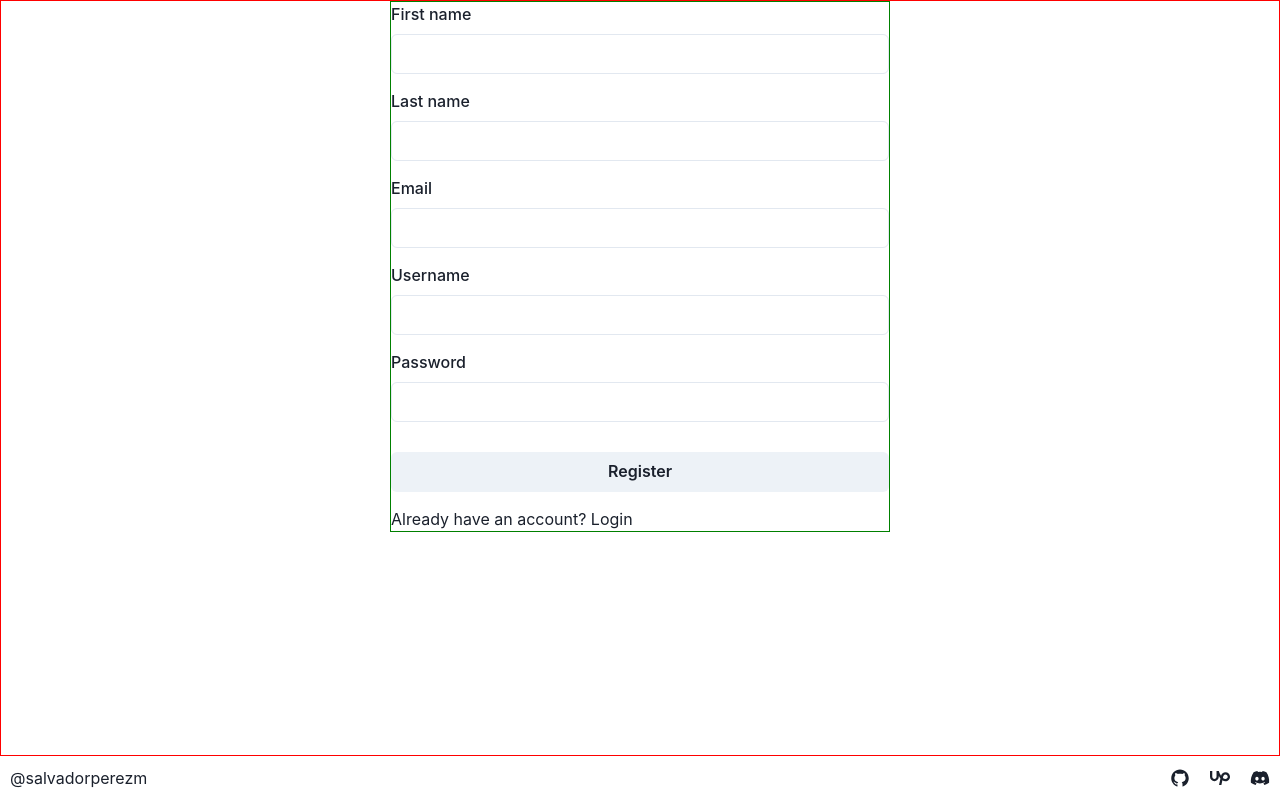
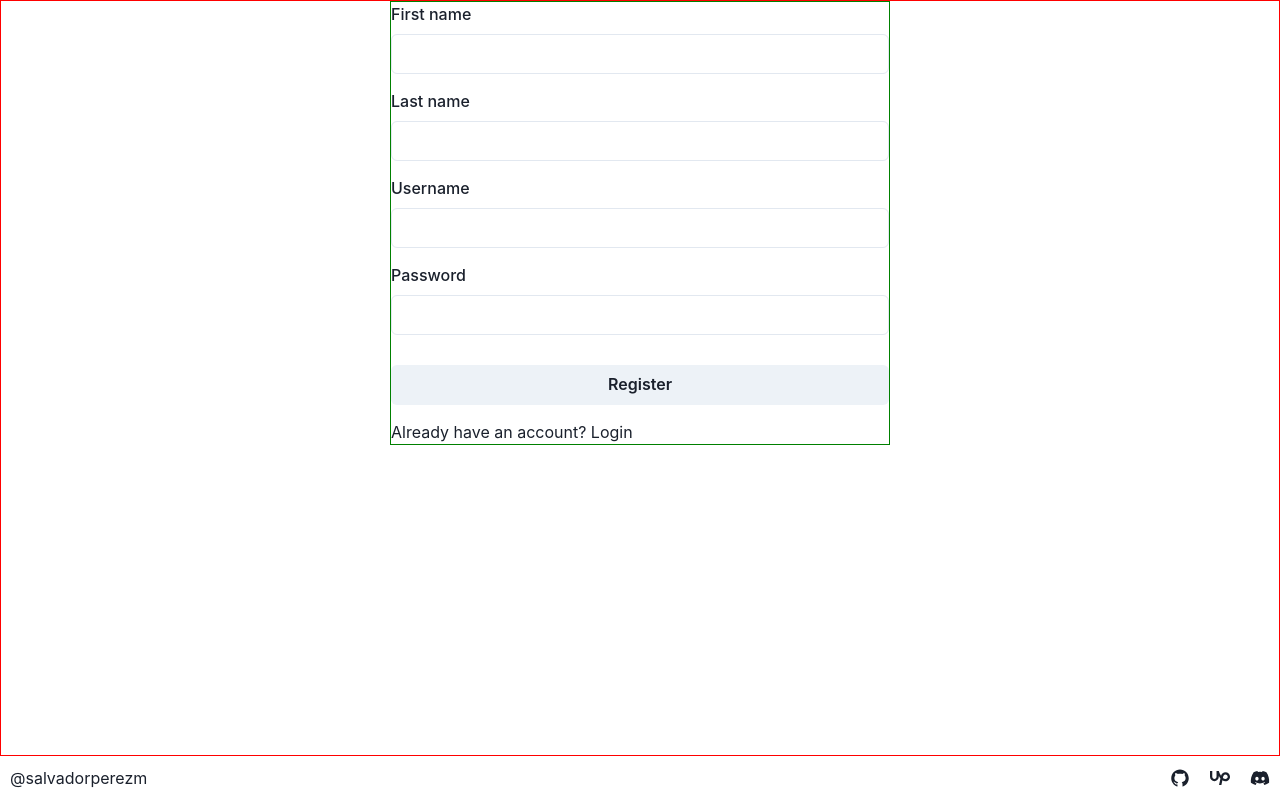
Before and after one commit to salvadorperezm/to-do-app, a React (Vite) app: page /register in a window 1280 px wide. Built offline with nearby package versions, Linux system fonts and the light colour scheme.

Commit message:
removing email references

```diff
--- a/src/pages/Register/Register.jsx
+++ b/src/pages/Register/Register.jsx
@@ -25,7 +25,6 @@ export const Register = () => {
     initialValues: {
       firstName: "",
       lastName: "",
-      email: "",
       username: "",
       password: "",
     },
@@ -38,9 +37,6 @@ export const Register = () => {
         .min(2, "Last name must be at least 2 characters.")
         .max(25, "Last name is too large.")
         .required("Last name is required."),
-      email: Yup.string()
-        .email("Invalid email.")
-        .required("Email is required."),
       username: Yup.string().required("Username is required."),
       password: Yup.string().required("Password is required."),
     }),
@@ -89,20 +85,6 @@ export const Register = () => {
           </Box>
           <Box {...inputContainer}>
             <FormControl
-              isInvalid={formik.errors.email && formik.touched.email}
-            >
-              <FormLabel>Email</FormLabel>
-              <Input
-                type="email"
-                name="email"
-                value={formik.values.email}
-                onChange={formik.handleChange}
-              />
-              <FormErrorMessage>{formik.errors.email}</FormErrorMessage>
-            </FormControl>
-          </Box>
-          <Box {...inputContainer}>
-            <FormControl
               isInvalid={formik.errors.username && formik.touched.username}
             >
               <FormLabel>Username</FormLabel>
```
